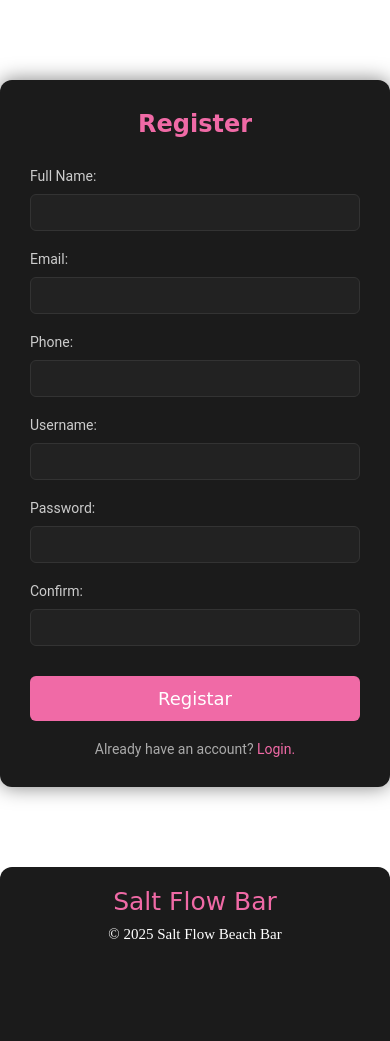
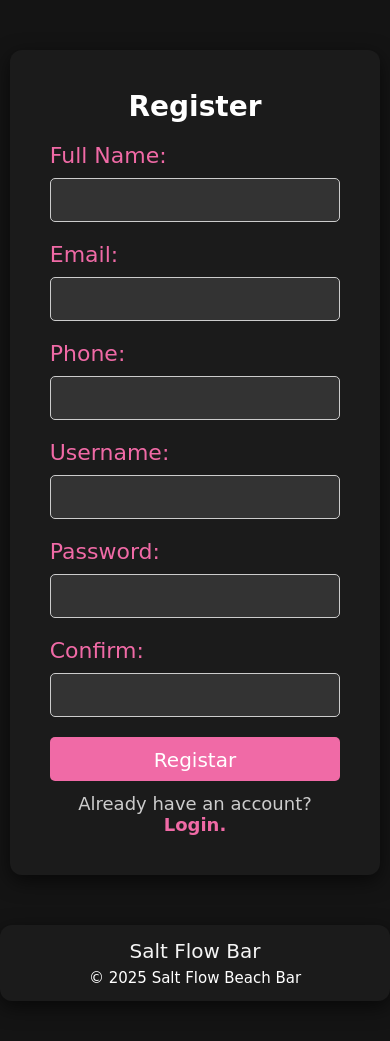
Before and after one commit to martimsa/pap-att, a PHP site: page /registo.php in a window 390 px wide. Before the commit the page ends 939 px from the top, so only its background shows below. Run offline with PHP 8.4, Linux system fonts and the light colour scheme.

Commit message:
refactor: Melhora a estética e responsividade do layout; ajusta estilos do cabeçalho, menu mobile e rodapé

```diff
--- a/style.css
+++ b/style.css
@@ -1,12 +1,20 @@
-/* Reset de estilos universal para remover margens e preenchimentos padrão e definir a cor do texto */
+/* Reset de estilos universal */
 * {
   padding: 0;
   margin: 0;
   color: #fff;
-    box-sizing: border-box; /* Adicionado para melhor layout */
+  box-sizing: border-box; /* Adicionado para layout robusto */
 }
 
-/* Estilos do cabeçalho */
+/* Estilos gerais do corpo da página */
+body {
+  background: #141414;
+  color: white;
+  margin: 0;
+  font-family: "Roboto", sans-serif;
+}
+
+/* --- Cabeçalho --- */
 header {
   background-color: #1b1b1b;
   box-shadow: 0 6px 20px rgba(0, 0, 0, 0.6);
@@ -25,6 +33,7 @@ header {
   transition: padding 0.3s ease-in-out;
 }
 
+/* Estilo ao rolar */
 header.scrolled .nav-bar {
   padding: 0.5rem 6rem;
 }
@@ -35,13 +44,9 @@ header.scrolled .nav-bar {
 }
 
 .logo-ft {
-    width: 40px;
-    height: 40px;
-    border-radius: 50%;
-    margin-right: 10px;
+  border-radius: 50px;
 }
 
-/* Lista de navegação (Menu Desktop) */
 .nav-list {
   display: flex;
   align-items: center;
@@ -60,287 +65,316 @@ header.scrolled .nav-bar {
 
 .nav-link {
   text-decoration: none;
+  font-size: 1.5rem;
   color: #fff;
-    font-family: 'Permanent Marker', cursive;
-    font-size: 20px;
-    transition: color 0.3s ease-in-out;
+  font-weight: 600;
+  font-family: "Amatic SC";
 }
 
-.nav-link:hover {
-    color: #f06aa6;
-}
-
-/* Ícones do lado direito do cabeçalho */
 .header-icons {
   display: flex;
   align-items: center;
   gap: 15px;
 }
 
-.cart-icon-img, .user-icon-img {
-    width: 30px;
-    height: 30px;
-    margin-right: 5px;
+.user-icon-img, .cart-icon-img {
+  width: 28px;
+  height: 28px;
 }
 
-.cart-icon, .login-button {
-    display: flex;
-    align-items: center;
-    text-decoration: none;
+.login-button button, .lang-toggle button {
+  border: none;
+  background-color: #f06aa6;
+  padding: 10px 15px;
+  border-radius: 5px;
+  cursor: pointer;
   color: #fff;
+  font-family: "Amatic SC";
+  font-size: 18px;
 }
 
+/* Ícone do menu mobile, oculto em telas maiores */
 .mobile-menu-icon {
   display: none;
 }
-/* Fim dos estilos de cabeçalho */
 
-/* --- Estilos para o Menu Board (Content) --- */
-.menu-board {
-    max-width: 800px;
-    margin: 40px auto;
-    padding: 20px;
-    background: #1b1b1b;
-    border-radius: 12px;
+.mobile-menu-icon button {
+    background-color: transparent;
+    border: none;
+    cursor: pointer;
 }
 
-.brand {
-    font-family: 'Amatic SC', cursive;
-    font-size: 40px;
-    font-weight: 700;
-    text-align: center;
-    color: #f06aa6;
-    margin-bottom: 30px;
-}
-
-.category {
-    font-family: 'Permanent Marker', cursive;
-    font-size: 30px;
-    color: #fff;
-    border-bottom: 2px solid #f06aa6;
-    padding-bottom: 5px;
-    margin-top: 30px;
-    margin-bottom: 15px;
-}
-
-.item {
-    /* Mantém o layout horizontal original */
-    display: flex;
-    justify-content: space-between;
-    align-items: center;
-    padding: 15px 0;
-    border-bottom: 1px dashed #333;
-}
-
-.item:last-child {
-    border-bottom: none;
-}
-
-.item-name {
-    font-family: 'Amatic SC', cursive;
-    font-size: 24px;
-    font-weight: 700;
-}
-
-.item-desc {
-    font-family: 'Roboto', sans-serif;
-    font-size: 14px;
-    color: #aaa;
-    margin-top: 5px;
-}
-
-.actions {
-    display: flex;
-    align-items: center;
-    gap: 15px;
-}
-
-.price {
-    font-family: 'Roboto', sans-serif;
-    font-size: 18px;
-    font-weight: 700;
-    color: #fff;
-}
-
-.btn-pedir {
-    background-color: #f06aa6;
-    color: #fff;
-    border: none;
-    padding: 8px 15px;
-    border-radius: 6px;
-    cursor: pointer;
-    font-family: 'Amatic SC', cursive;
-    font-size: 20px;
-    transition: background-color 0.3s;
-}
-
-.btn-pedir:hover {
-    background-color: #d0588d;
-}
-/* Fim dos estilos do menu board */
-
-/* --- Estilos para Login/Registo --- */
-.login-container {
-    max-width: 400px;
-    margin: 80px auto;
-    padding: 30px;
-    background: #1b1b1b;
-    border-radius: 12px;
-    box-shadow: 0 0 20px rgba(0, 0, 0, 0.5);
-    text-align: center;
-}
-
-.login-container h2 {
-    font-family: 'Permanent Marker', cursive;
-    color: #f06aa6;
-    margin-bottom: 20px;
-}
-
-.login-container form {
-    display: flex;
-    flex-direction: column;
-    gap: 10px;
-}
-
-.login-container label {
-    text-align: left;
-    margin-top: 10px;
-    font-family: 'Roboto', sans-serif;
-    font-size: 14px;
-    color: #ccc;
-}
-
-.login-container input {
-    padding: 10px;
-    border: 1px solid #333;
-    border-radius: 6px;
-    background: #222;
-    color: white;
-}
-
-.login-container button {
-    background-color: #f06aa6;
-    color: #fff;
-    border: none;
-    padding: 12px;
-    border-radius: 6px;
-    cursor: pointer;
-    font-family: 'Permanent Marker', cursive;
-    font-size: 18px;
-    margin-top: 20px;
-    transition: background-color 0.3s;
-}
-
-.login-container button:hover {
-    background-color: #d0588d;
-}
-
-.register-text {
-    margin-top: 20px;
-    font-family: 'Roboto', sans-serif;
-    font-size: 14px;
-    color: #aaa;
-}
-
-.register-text a {
-    color: #f06aa6;
-    text-decoration: none;
-}
-
-/* --- ESTÉTICA MENU MOBILE (SIMPLES OVERLAY) --- */
+/* Menu mobile (Overlay simples, como no original) */
 .mobile-menu {
-    /* Reverte para um menu de overlay simples, como no design original */
   display: none;
   position: absolute;
-    top: 100%; /* Aparece abaixo do header */
+  top: 100%;
   left: 0;
   width: 100%;
   background-color: #1b1b1b;
   box-shadow: 0 6px 20px rgba(0, 0, 0, 0.6);
   z-index: 900;
   padding: 20px;
-    /* Remover flex-direction: column para manter o layout simples do menu */
 }
 
 .mobile-menu.open {
-    display: block; /* O JS muda para 'open' */
+  display: block;
 }
 
 .mobile-menu ul {
+  display: flex;
+  flex-direction: column;
+  text-align: center;
+  padding-bottom: 1rem;
   list-style: none;
   padding: 0;
-    text-align: center; /* Centraliza a lista de itens no menu */
 }
 
 .mobile-menu .nav-item {
-    margin: 10px 0;
-    border-bottom: 1px solid #222;
-    padding-bottom: 8px;
+  display: block;
+  padding-top: 1.2rem;
+  margin: 0;
 }
 
-.mobile-menu .nav-link {
-    font-family: 'Permanent Marker', cursive;
-    font-size: 20px;
-    color: #fff;
-    text-decoration: none;
-    transition: color 0.2s;
+.mobile-menu .lang-toggle {
   display: block;
+  padding: 1rem 2rem;
 }
 
-.mobile-menu .nav-link:hover {
+.mobile-menu .lang-toggle button {
+  width: 100%;
+}
+
+/* --- Menu Board (index.php) --- */
+.menu-board {
+  max-width: 900px;
+  margin: 20px auto;
+  padding: 20px;
+  background: #1b1b1b;
+  border-radius: 12px;
+  box-shadow: 0 6px 20px rgba(0, 0, 0, 0.6);
+}
+
+.brand {
+  font-family: "Permanent Marker";
+  font-size: 34px;
+  color: #f4f4f4;
+}
+
+.category {
+  font-family: "Amatic SC", cursive;
+  font-size: 26px;
+  color: #f06aa6;
+  margin: 20px 0 10px;
+}
+
+.item {
+  display: flex;
+  justify-content: space-between;
+  align-items: flex-start;
+  background: rgba(255, 255, 255, 0.05);
+  padding: 12px;
+  border-radius: 8px;
+  margin: 8px 0;
+}
+
+.item-name {
+  font-family: "Permanent Marker";
+  font-size: 18px;
+  margin-bottom: 6px;
+}
+
+.item-desc {
+  font-size: 14px;
+  color: #ccc;
+  font-style: italic;
+}
+
+.price {
+  font-weight: 700;
+  color: #ff7f3f;
+  font-size: 16px;
+  margin-right: 10px;
+}
+
+.actions {
+  display: flex;
+  align-items: center;
+  gap: 8px;
+}
+
+.btn-pedir {
+  background: #2ea6b0;
+  border: none;
+  color: white;
+  padding: 6px 12px;
+  border-radius: 6px;
+  cursor: pointer;
+  font-size: 14px;
+  font-family: "Amatic SC";
+}
+
+.btn-pedir:hover {
+  background: #24848c;
+}
+
+/* --- Login/Registo --- */
+.login-container {
+  max-width: 400px;
+  margin: 50px auto;
+  padding: 40px;
+  background: #1b1b1b;
+  border-radius: 12px;
+  box-shadow: 0 6px 20px rgba(0, 0, 0, 0.6);
+  font-family: 'Roboto', sans-serif;
+}
+
+.login-container h2 {
+  font-family: 'Permanent Marker', cursive;
+  font-size: 28px;
+  color: #fff;
+  margin-bottom: 20px;
+  text-align: center;
+}
+
+.login-container label {
+  display: block;
+  font-family: 'Amatic SC', cursive;
+  font-size: 22px;
+  margin-bottom: 10px;
   color: #f06aa6;
 }
 
-/* Ajustes para o bloco de informações de utilizador no menu mobile */
-.mobile-menu-user-info {
-    padding-top: 20px;
-    border-top: 1px solid #333;
-    text-align: center;
-    margin-top: 15px;
-    padding-bottom: 10px;
-}
-/* FIM MENU MOBILE */
-
-
-/* --- Rodapé (Footer) - Estilos Originais --- */
-.site-footer {
-    background-color: #1b1b1b;
-    text-align: center;
-    padding: 20px 0;
-    margin-top: 50px;
-    border-radius: 12px 12px 0 0;
+.login-container input[type="text"],
+.login-container input[type="password"],
+.login-container input[type="email"],
+.login-container input[type="tel"] {
+  width: 100%;
+  padding: 10px;
+  margin-bottom: 20px;
+  border-radius: 5px;
+  border: 1px solid #ccc;
+  background: #333;
+  color: #fff;
+  font-size: 16px;
+  box-sizing: border-box;
+  height: 44px;
+  font-family: 'Roboto', sans-serif;
 }
 
-.footer-inner {
+.login-container button {
+  display: block;
+  width: 100%;
+  height: 44px;
+  line-height: 44px;
+  border: 1px solid transparent;
+  border-radius: 5px;
+  background-color: #f06aa6;
+  color: white;
+  font-family: 'Amatic SC', cursive;
+  font-size: 20px;
+  cursor: pointer;
+  transition: background-color 0.3s ease;
+  box-sizing: border-box;
+  margin: 0;
+  padding: 0 10px;
+}
+
+.login-container button:hover {
+  background-color: #d0588d; /* Escurecido para melhor UX */
+}
+
+.login-container .register-text {
+  margin-top: 12px;
+  text-align: center;
+  color: #ccc;
+  font-family: 'Amatic SC', cursive;
+  font-size: 18px;
+}
+
+.login-container .register-text a {
+  color: #f06aa6;
+  text-decoration: none;
+  font-weight: 700;
+}
+
+.login-container .register-text a:hover {
+  text-decoration: underline;
+}
+
+/* --- Rodapé --- */
+.site-footer {
+  max-width: 900px;
+  margin: 20px auto 40px;
+  padding: 14px 20px;
+  background: #1b1b1b;
+  border-radius: 12px;
+  box-shadow: 0 6px 20px rgba(0, 0, 0, 0.6);
+  color: #ddd;
+  font-family: 'Amatic SC', cursive;
+}
+
+.site-footer .footer-inner {
   display: flex;
-    justify-content: center;
+  justify-content: space-between;
   align-items: center;
-    flex-direction: column;
+  gap: 12px;
 }
 
 .footer-brand {
   font-family: 'Permanent Marker', cursive;
-    font-size: 25px;
-    color: #f06aa6;
-    margin-bottom: 10px;
+  font-size: 20px;
+  color: #f4f4f4;
 }
 
 .footer-links {
   display: flex;
   align-items: center;
-    justify-content: center;
   gap: 10px;
   font-size: 15px;
   color: #ccc;
 }
-/* Fim do Rodapé */
 
-/* --- Estilos para Tabelas de Admin/Staff/Cart --- */
-table { width: 100%; border-collapse: collapse; margin-top: 20px; background: #333; color: #fff; }
-table th, table td { padding: 12px; text-align: left; border-bottom: 1px solid #555; }
-table th { background-color: #f06aa6; color: white; font-family: 'Amatic SC'; font-size: 20px; }
-table tr:hover { background-color: #444; }
-.admin-container { max-width: 1000px; margin: 40px auto; padding: 20px; background: #1b1b1b; border-radius: 12px; }
+.footer-links a {
+  color: #f06aa6;
+  text-decoration: none;
+  font-weight: 700;
+}
+
+.footer-links .sep {
+  color: #555;
+}
+
+/* --- Estilos para Tabelas (Admin/Staff/Cart) --- */
+.admin-container {
+    max-width: 1000px;
+    margin: 40px auto;
+    padding: 20px;
+    background: #1b1b1b;
+    border-radius: 12px;
+    box-shadow: 0 6px 20px rgba(0, 0, 0, 0.6);
+}
+.admin-container table {
+    width: 100%;
+    border-collapse: collapse;
+    margin-top: 20px;
+    background: #333;
+    color: #fff;
+}
+.admin-container th, .admin-container td {
+    padding: 12px;
+    text-align: left;
+    border-bottom: 1px solid #555;
+}
+.admin-container th {
+    background-color: #f06aa6;
+    color: white;
+    font-family: 'Amatic SC';
+    font-size: 20px;
+}
+.admin-container tr:hover {
+    background-color: #444;
+}
 .status-tag { padding: 4px 8px; border-radius: 4px; font-weight: bold; font-size: 12px; }
 .status-online { background: #4ade80; color: #000; }
 .status-offline { background: #ff4444; color: #fff; }
@@ -348,31 +382,63 @@ table tr:hover { background-color: #444; }
 .checkout-button { background-color: #f06aa6; color: #fff; border: none; padding: 12px 25px; border-radius: 6px; cursor: pointer; font-family: 'Permanent Marker', cursive; font-size: 20px; transition: background-color 0.3s; margin-top: 20px; }
 
 
-/* --- MEDIA QUERIES (Responsividade) --- */
-@media screen and (max-width: 768px) {
-    /* Ajuste de padding na nav-bar para ecrãs menores */
+/* --- MEDIA QUERY (PRIORIDADE MOBILE / 1030PX) --- */
+@media screen and (max-width: 1030px) {
   .nav-bar {
     padding: 1.5rem 2rem;
-        justify-content: space-between;
+    justify-content: space-between; /* Melhor alinhamento no mobile */
+  }
+  header.scrolled .nav-bar {
+    padding: 0.5rem 4rem;
   }
 
-    header.scrolled .nav-bar {
-        padding: 0.5rem 2rem;
-    }
-
-    /* Oculta menu desktop */
   .nav-list {
     display: none;
   }
 
-    /* Mostra o ícone mobile */
+  .nav-bar > .lang-toggle {
+    display: none;
+  }
+
   .mobile-menu-icon {
     display: block;
-        cursor: pointer;
   }
 
-    /* Ajuste de largura do container principal */
-    .admin-container {
+  .mobile-menu ul {
+    list-style: none; /* Garante que a lista não tem bolinhas */
+    padding: 0;
+  }
+
+  .mobile-menu .nav-item {
+    display: block;
+    padding-top: 1.2rem;
+  }
+
+  .mobile-menu .lang-toggle {
+    display: block;
+    padding: 1rem 2rem;
+  }
+
+  .mobile-menu .lang-toggle button {
+    width: 100%;
+  }
+
+  /* PRIORITY MOBILE: Containers usam mais espaço no ecrã */
+  .menu-board, .login-container {
     max-width: 95%;
   }
+
+  /* PRIORITY MOBILE: Tabelas rolam em vez de quebrar o layout */
+  .admin-container table {
+    display: block;
+    overflow-x: auto;
+    white-space: nowrap;
   }
+
+  /* Rodapé adaptável */
+  .site-footer .footer-inner {
+    flex-direction: column;
+    text-align: center;
+    gap: 6px;
+  }
+}
```
Lines whose indentation alone changed are shown as unchanged.
